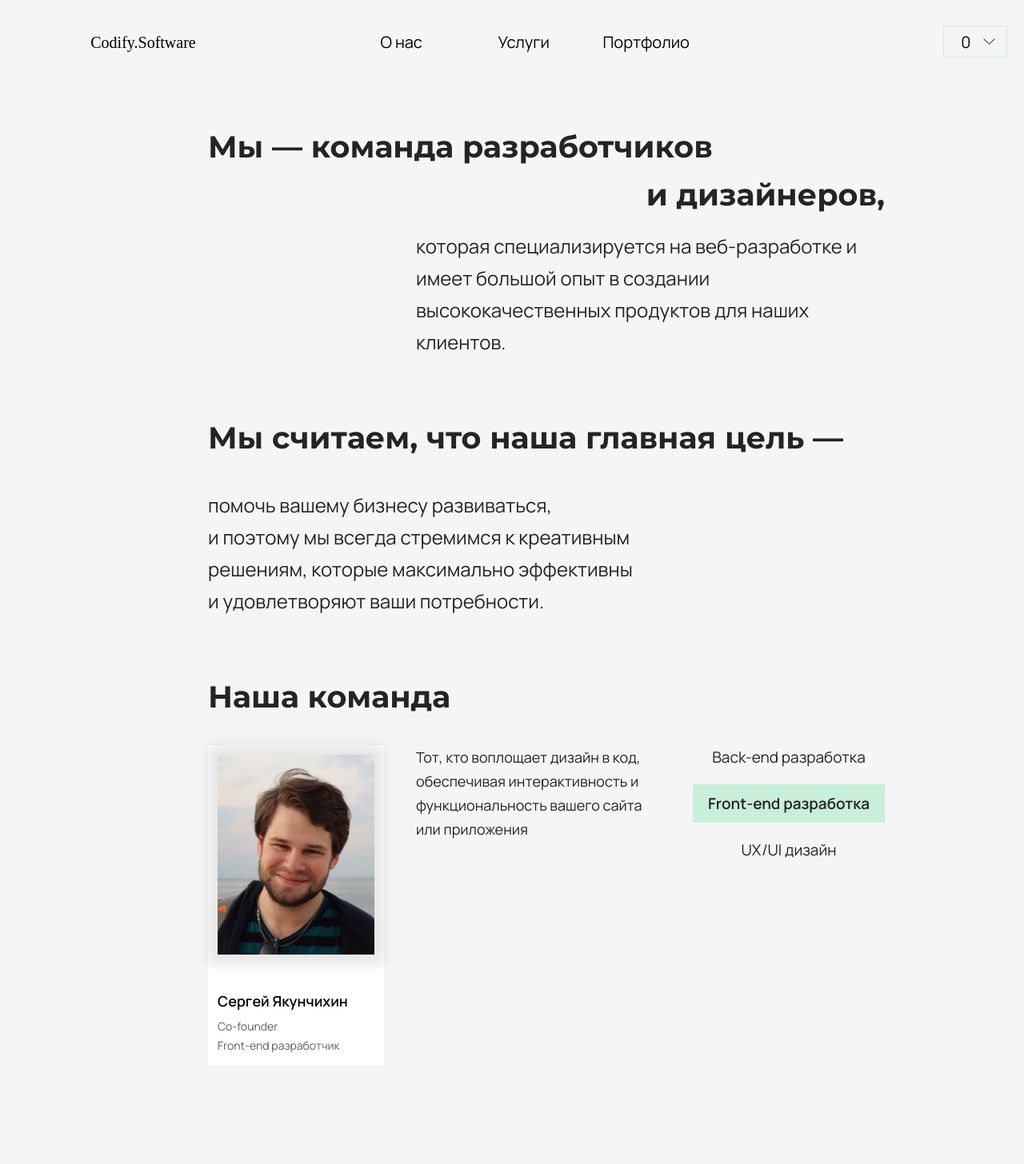
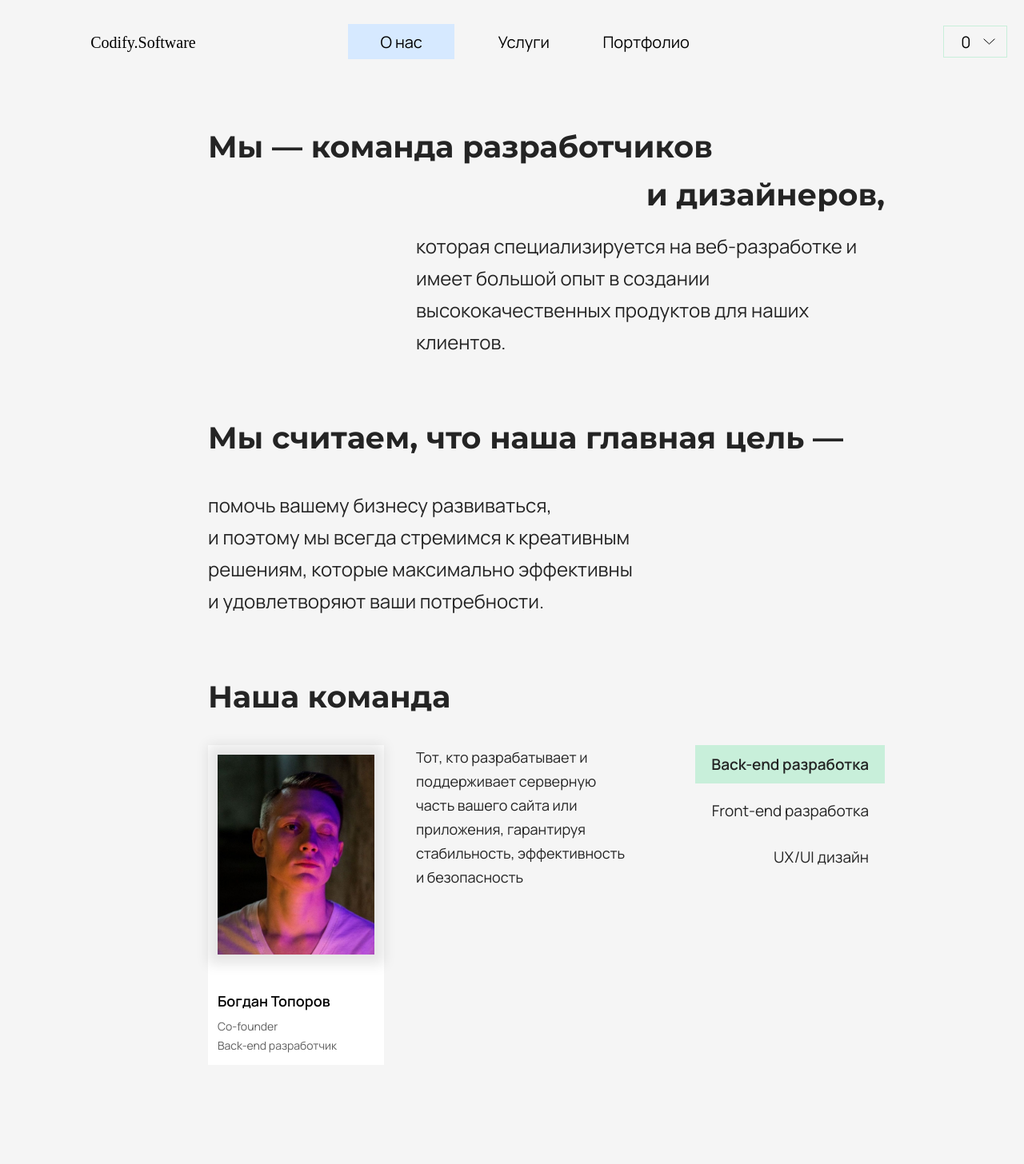
Before and after one commit to YSergo/react-codify-dev, a React (Create React App) app in the folder react/: page /about in a window 1280 px wide. Shown: the top 1456 px of the page at 80% size. Built offline with nearby package versions, Linux system fonts and the light colour scheme; a web font is replaced by a local one.

Commit message:
button fixes, url for request, routes lowercase

```diff
--- a/react/src/App.js
+++ b/react/src/App.js
@@ -33,12 +33,12 @@ function App() {
       <Header />
       <Routes>
         <Route path="/" element={<Home setDrawerOpened={setDrawerState} />} />
-        <Route path="/About" element={<About />} />
+        <Route path="/about" element={<About />} />
         <Route
-          path="/Services"
+          path="/services"
           element={<Services setDrawerOpened={setDrawerState} />}
         ></Route>
-        <Route path="/Portfolio" element={<Portfolio />}></Route>
+        <Route path="/portfolio" element={<Portfolio />}></Route>
       </Routes>
       {!isHomePage && <Footer />}
     </div>
--- a/react/src/components/Header/Header.js
+++ b/react/src/components/Header/Header.js
@@ -38,21 +38,21 @@ function Header() {
       </nav>
 
       <nav className={styles.headerCenter}>
-        <Link to="/About">
-          <button className={isSelected("/About") ? styles.selected : ""}>
-            О нас
+        <Link to="/about">
+          <button className={isSelected("/about") ? styles.selected : ""}>
+            <span>О нас</span>
           </button>
         </Link>
 
-        <Link to="/Services">
-          <button className={isSelected("/Services") ? styles.selected : ""}>
-            Услуги
+        <Link to="/services">
+          <button className={isSelected("/services") ? styles.selected : ""}>
+            <span>Услуги</span>
           </button>
         </Link>
 
-        <Link to="/Portfolio">
-          <button className={isSelected("/Portfolio") ? styles.selected : ""}>
-            Портфолио
+        <Link to="/portfolio">
+          <button className={isSelected("/portfolio") ? styles.selected : ""}>
+            <span>Портфолио</span>
           </button>
         </Link>
       </nav>
--- a/react/src/components/Header/Header.module.scss
+++ b/react/src/components/Header/Header.module.scss
@@ -63,10 +63,13 @@
     justify-content: space-around;
     margin-right: 120px;
 
+    a {
+      margin: 10px;
+    }
+
     button {
       width: 133px;
       height: 44px;
-      margin: 10px;
       cursor: pointer;
       background-color: transparent;
       border: 0;
@@ -77,11 +80,16 @@
       line-height: 27px;
       text-align: center;
       transition: background 0.3s ease-in-out;
+      padding: 0;
 
       &:hover {
-        opacity: 50%;
-        background-color: $color-hover;
+        background-color: rgba($color-hover, 0.5);
       }
+
+      &:hover span {
+        opacity: 100%;
+      }
+
       &.selected {
         background-color: $color-hover;
       }
--- a/react/src/components/Request/Request.js
+++ b/react/src/components/Request/Request.js
@@ -28,7 +28,7 @@ function Request({ onClose, showCloseButton = false }) {
       setNameError(false);
     }
 
-    const phoneRegex = /^((8|\+7)[\- ]?)?(\(?\d{3}\)?[\- ]?)?[\d\- ]{7,10}$/;
+    const phoneRegex = /^((8|\+7)[- ]?)?(\(?\d{3}\)?[- ]?)?[\d\- ]{7,10}$/;
     if (!phone || !phoneRegex.test(phone)) {
       setPhoneError(true);
       isValid = false;
@@ -74,7 +74,7 @@ function Request({ onClose, showCloseButton = false }) {
 
     try {
       const response = await axios.post(
-        "https://641a29baf398d7d95d51f32d.mockapi.io/input",
+        "https://codify.software/api/send-application",
         formData
       );
       console.log(response.data);
--- a/react/src/index.scss
+++ b/react/src/index.scss
@@ -4,6 +4,7 @@ html {
   margin-left: calc(100vw - 100%);
   margin-right: 0;
 }
+
 body {
   margin: 0;
   font-family: "Inter", sans-serif;
--- a/react/src/pages/About/About.jsx
+++ b/react/src/pages/About/About.jsx
@@ -7,7 +7,7 @@ import { useState } from "react";
 import Contacts from "../../components/Contacts/Contacts";
 
 function About() {
-  const [selectedMember, setSelectedMember] = useState("sy");
+  const [selectedMember, setSelectedMember] = useState("bt");
 
   return (
     <div className={styles.wrapper}>
@@ -70,7 +70,7 @@ function About() {
           <>
             <div className={styles.memberCard}>
               <img src={kris} alt="person" />
-              <h6>Кристина Лаенко</h6>
+              <h6>Кристина Николаенко</h6>
               <span>
                 Co-founder
                 <br /> UX/UI Дизайнер
--- a/react/src/pages/About/About.module.scss
+++ b/react/src/pages/About/About.module.scss
@@ -64,8 +64,8 @@ h2 {
   .buttons {
     display: flex;
     flex-direction: column;
-    margin-left: 40px;
-    margin-top: -9px;
+    align-items: flex-end;
+    margin-left: 80px;
 
     button {
       background: transparent;
@@ -76,10 +76,11 @@ h2 {
       font-weight: 400;
       font-size: 19px;
       line-height: 30px;
+      text-align: right;
+      padding-left: 20px;
+      padding-right: 20px;
       height: 48px;
-      width: 240px;
-      left: 0px;
-      top: 0px;
+      width: auto;
       border-radius: 0px;
       margin-bottom: 10px;
       cursor: pointer;
@@ -91,6 +92,9 @@ h2 {
       &.selected {
         background-color: #c8efda;
         font-weight: 600;
+      }
+      &:last-child {
+        width: auto;
       }
     }
   }
```
